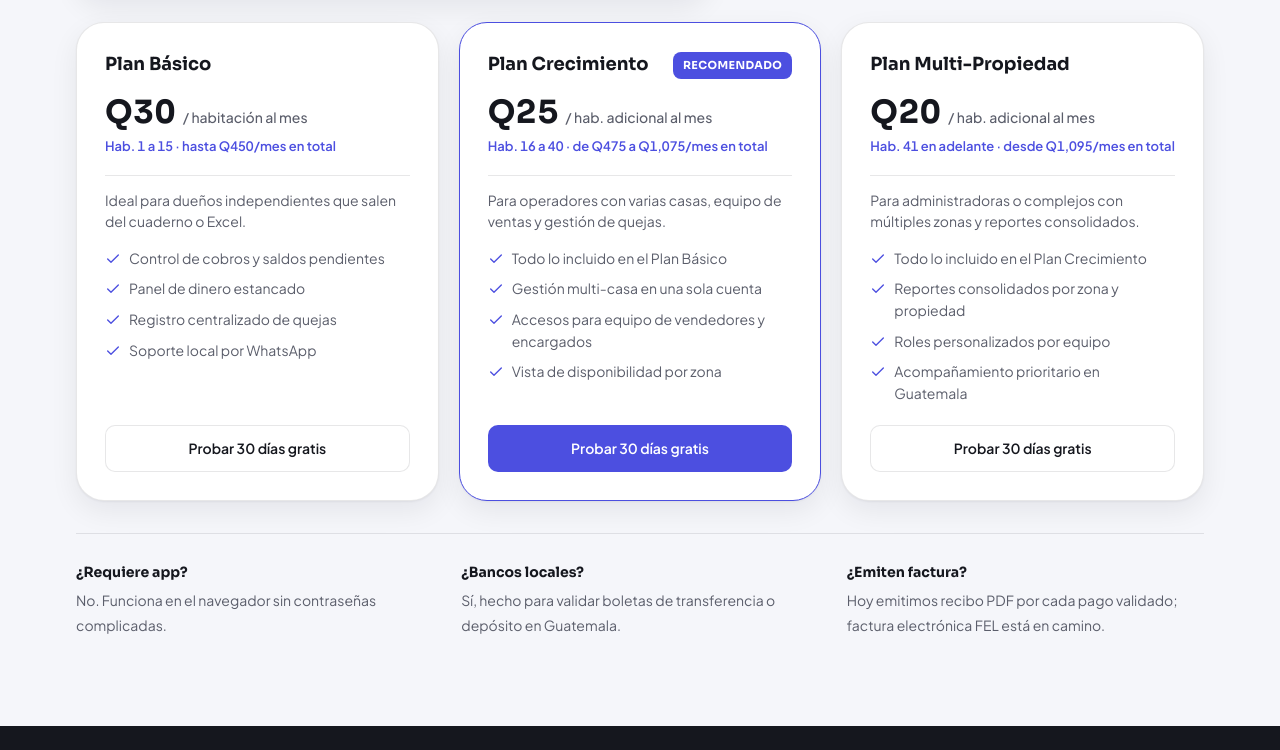
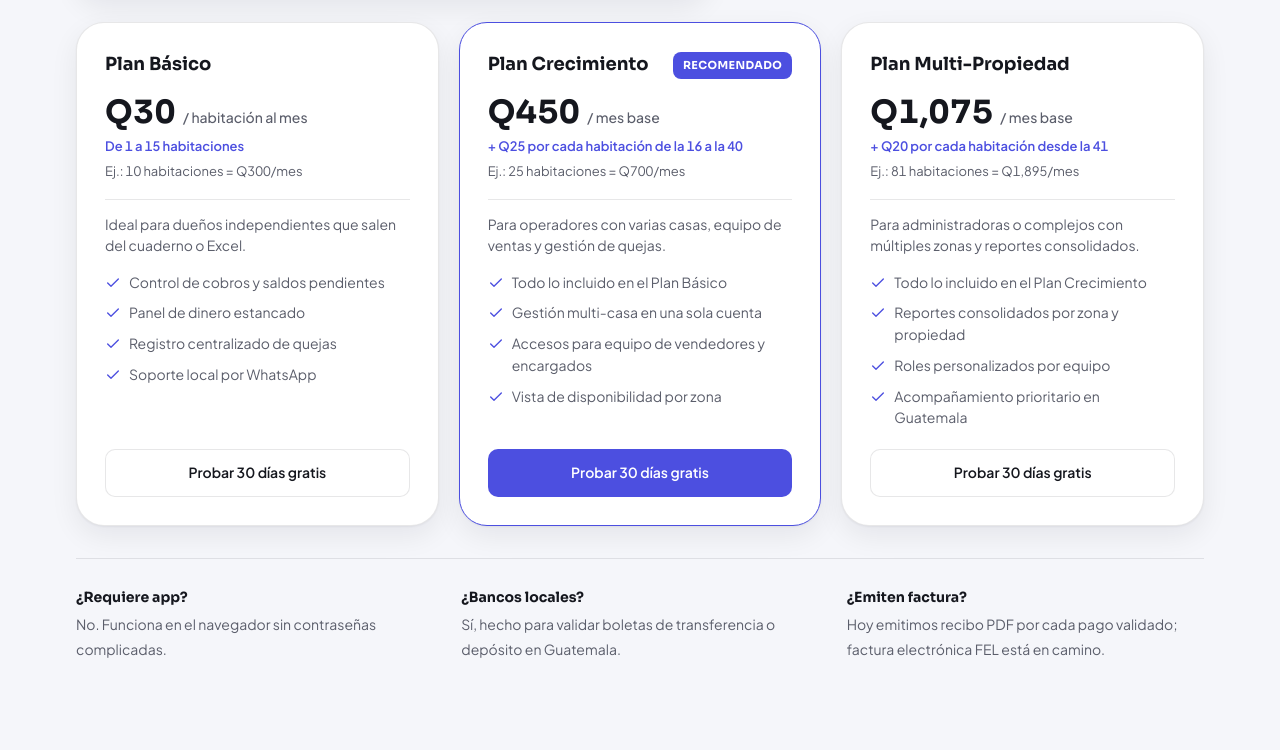
Before and after one commit to DAVIDCABRERA1400/weaver-web, a plain HTML site: page hilo/index.html in a window 1280 px wide. Shown: the part 2055-2805 px from the top of the page. Drawn offline with Linux system fonts and the light colour scheme.

Commit message:
Update pricing details and add examples for plans
Added example pricing information for different plans.

```diff
--- a/hilo/index.html
+++ b/hilo/index.html
@@ -430,6 +430,12 @@
       margin-top: 6px;
     }
 
+    .tier-example {
+      font-size: 13px;
+      color: var(--ink-dark-muted);
+      margin-top: 4px;
+    }
+
     .tier-desc {
       font-size: 14px;
       color: var(--ink-dark-muted);
@@ -785,7 +791,8 @@
               </div>
               <div class="tier-price-block">
                 <div class="tier-price num">Q30 <span>/ habitación al mes</span></div>
-                <div class="tier-cap num">Hab. 1 a 15 · hasta Q450/mes en total</div>
+                <div class="tier-cap num">De 1 a 15 habitaciones</div>
+                <div class="tier-example num">Ej.: 10 habitaciones = Q300/mes</div>
               </div>
               <p class="tier-desc">Ideal para dueños independientes que salen del cuaderno o Excel.</p>
               <ul class="tier-list">
@@ -824,8 +831,9 @@
                 <span class="tier-badge">Recomendado</span>
               </div>
               <div class="tier-price-block">
-                <div class="tier-price num">Q25 <span>/ hab. adicional al mes</span></div>
-                <div class="tier-cap num">Hab. 16 a 40 · de Q475 a Q1,075/mes en total</div>
+                <div class="tier-price num">Q450 <span>/ mes base</span></div>
+                <div class="tier-cap num">+ Q25 por cada habitación de la 16 a la 40</div>
+                <div class="tier-example num">Ej.: 25 habitaciones = Q700/mes</div>
               </div>
               <p class="tier-desc">Para operadores con varias casas, equipo de ventas y gestión de quejas.</p>
               <ul class="tier-list">
@@ -864,8 +872,9 @@
                 <h3>Plan Multi-Propiedad</h3>
               </div>
               <div class="tier-price-block">
-                <div class="tier-price num">Q20 <span>/ hab. adicional al mes</span></div>
-                <div class="tier-cap num">Hab. 41 en adelante · desde Q1,095/mes en total</div>
+                <div class="tier-price num">Q1,075 <span>/ mes base</span></div>
+                <div class="tier-cap num">+ Q20 por cada habitación desde la 41</div>
+                <div class="tier-example num">Ej.: 81 habitaciones = Q1,895/mes</div>
               </div>
               <p class="tier-desc">Para administradoras o complejos con múltiples zonas y reportes consolidados.</p>
               <ul class="tier-list">
```
